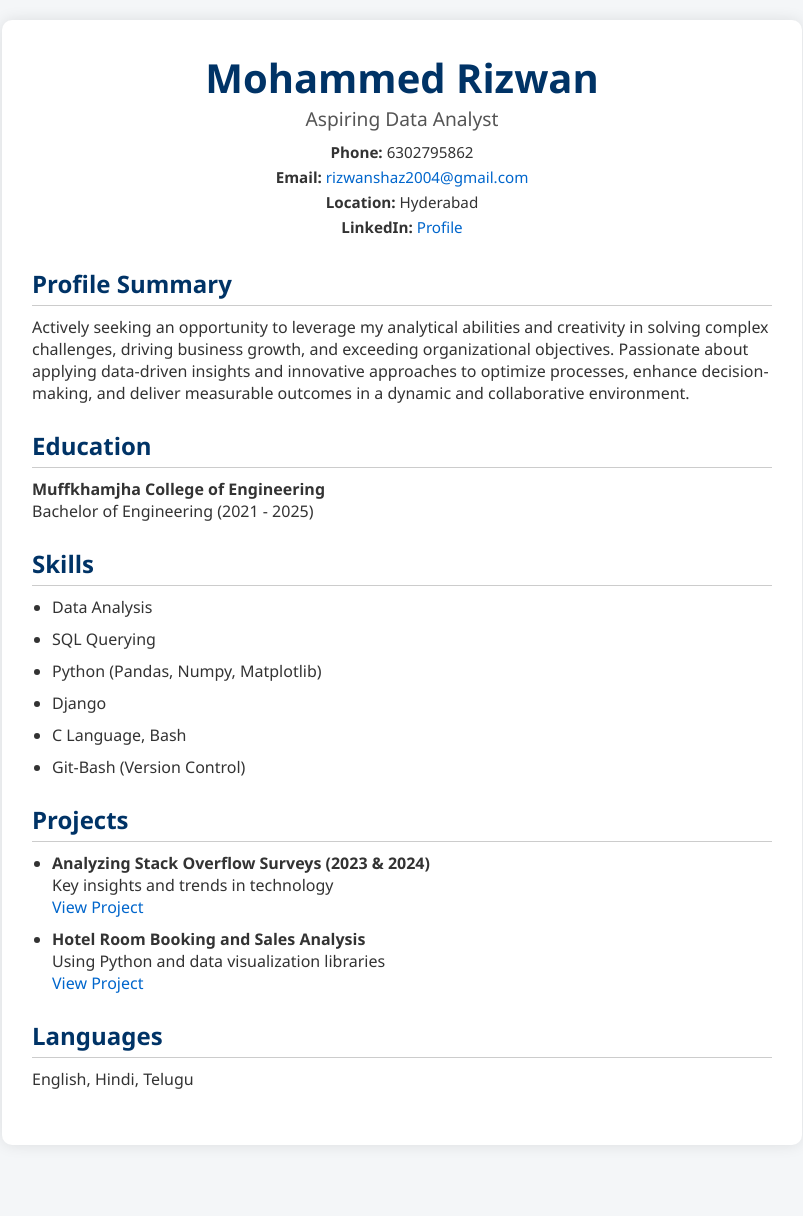
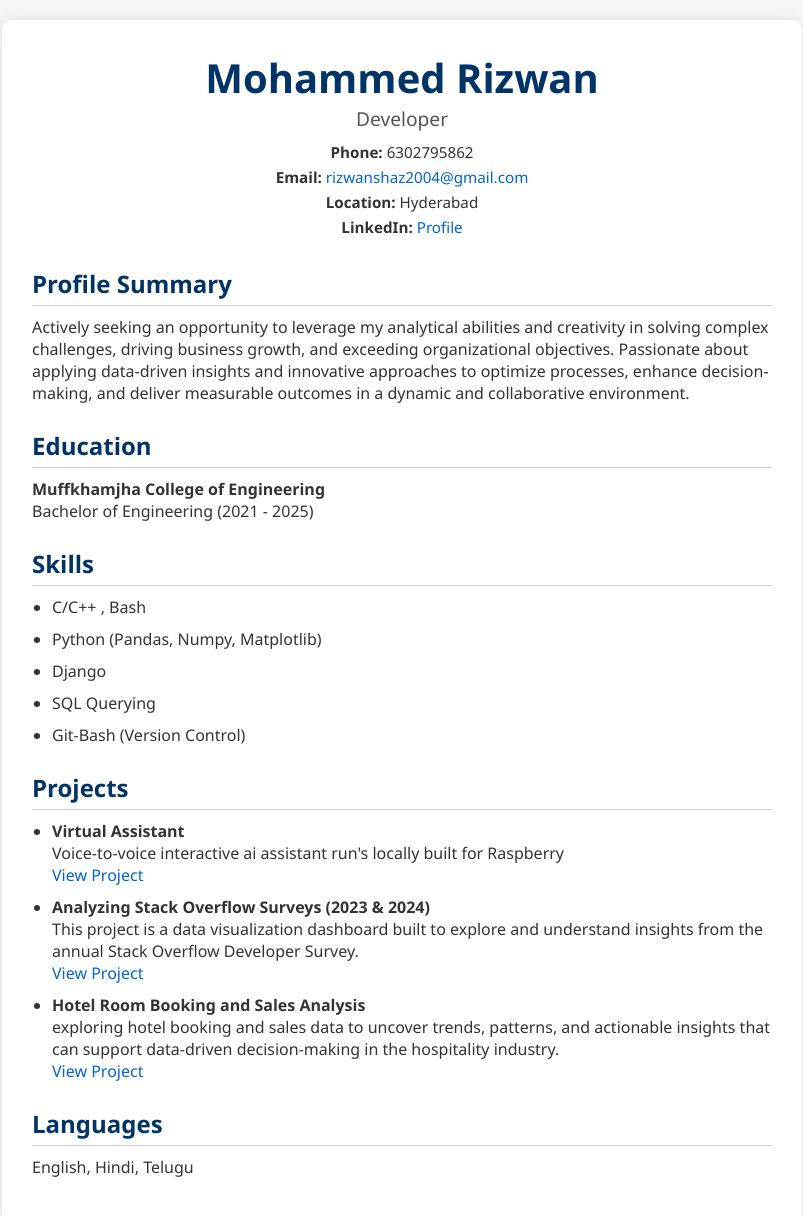
Before and after one commit to risvn/risvn, a plain HTML site: page resume/index.html in a window 1280 px wide. Shown: the whole page, without its empty margins (238-1041 px from the left). Before the commit the page ends 1165 px from the top, so only its background shows below. Drawn offline with Linux system fonts and the light colour scheme.

Commit message:
< resume.html >

```diff
--- a/resume/index.html
+++ b/resume/index.html
@@ -10,7 +10,7 @@
   <div class="resume">
     <header>
       <h1>Mohammed Rizwan</h1>
-      <p class="title">Aspiring Data Analyst</p>
+      <p class="title">Developer</p>
       <div class="contact">
         <p><strong>Phone:</strong> 6302795862</p>
         <p><strong>Email:</strong> <a href="mailto:rizwanshaz2004@gmail.com">rizwanshaz2004@gmail.com</a></p>
@@ -38,11 +38,10 @@
     <section class="skills">
       <h2>Skills</h2>
       <ul>
-        <li>Data Analysis</li>
-        <li>SQL Querying</li>
+        <li>C/C++ , Bash</li>
         <li>Python (Pandas, Numpy, Matplotlib)</li>
         <li>Django</li>
-        <li>C Language, Bash</li>
+        <li>SQL Querying</li>
         <li>Git-Bash (Version Control)</li>
       </ul>
     </section>
@@ -51,13 +50,18 @@
       <h2>Projects</h2>
       <ul>
         <li>
+            <strong>Virtual Assistant </strong><br />
+          Voice-to-voice interactive ai assistant run's locally built for Raspberry <br />
+          <a href="https://github.com/risvn/JOi">View Project</a>
+        </li>
+        <li>
           <strong>Analyzing Stack Overflow Surveys (2023 & 2024)</strong><br />
-          Key insights and trends in technology<br />
+         This project is a data visualization dashboard built to explore and understand insights from the annual Stack Overflow Developer Survey.<br />
           <a href="https://github.com/RISVN/DATA_VIZ/blob/main/stack_annual_survey_2023.ipynb">View Project</a>
         </li>
         <li>
           <strong>Hotel Room Booking and Sales Analysis</strong><br />
-          Using Python and data visualization libraries<br />
+          exploring hotel booking and sales data to uncover trends, patterns, and actionable insights that can support data-driven decision-making in the hospitality industry.<br />
           <a href="https://github.com/RISVN/DATA_VIZ/blob/main/hotel_project_1.ipynb">View Project</a>
         </li>
       </ul>
```
Also changed, not shown: 1 other file.
